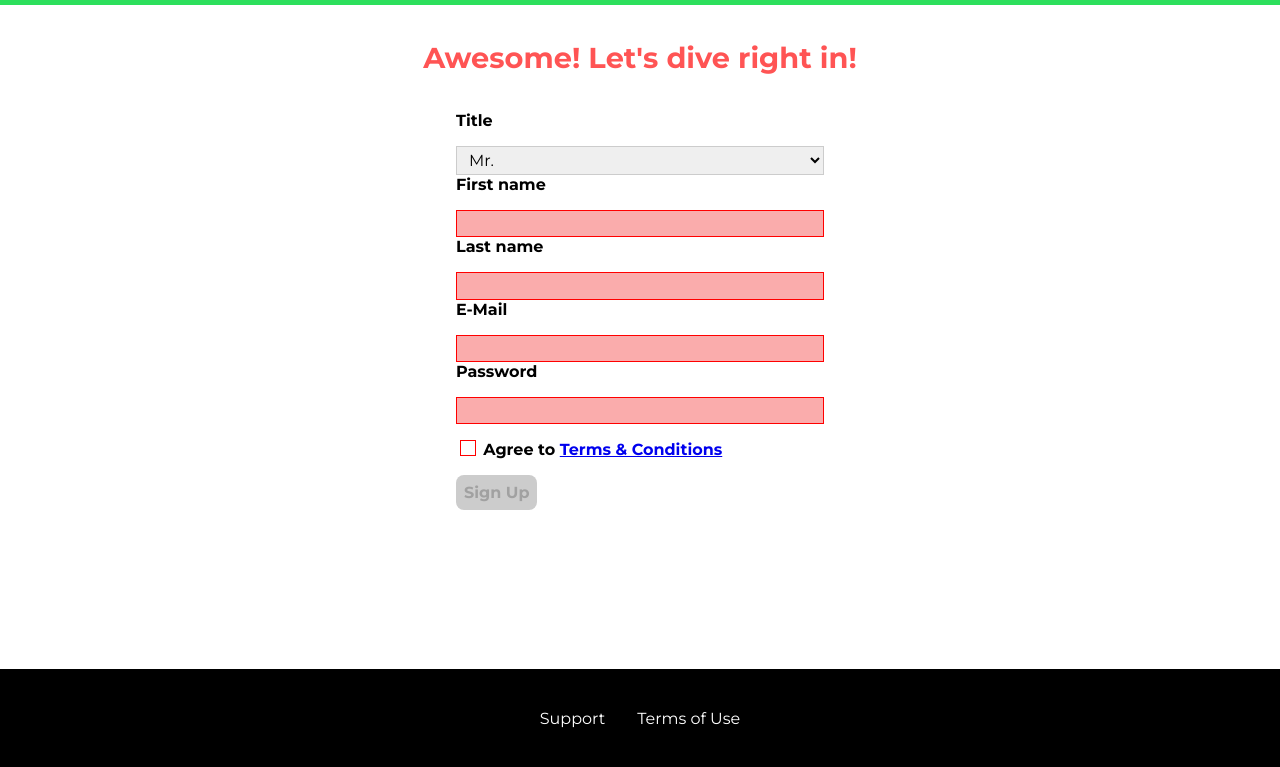
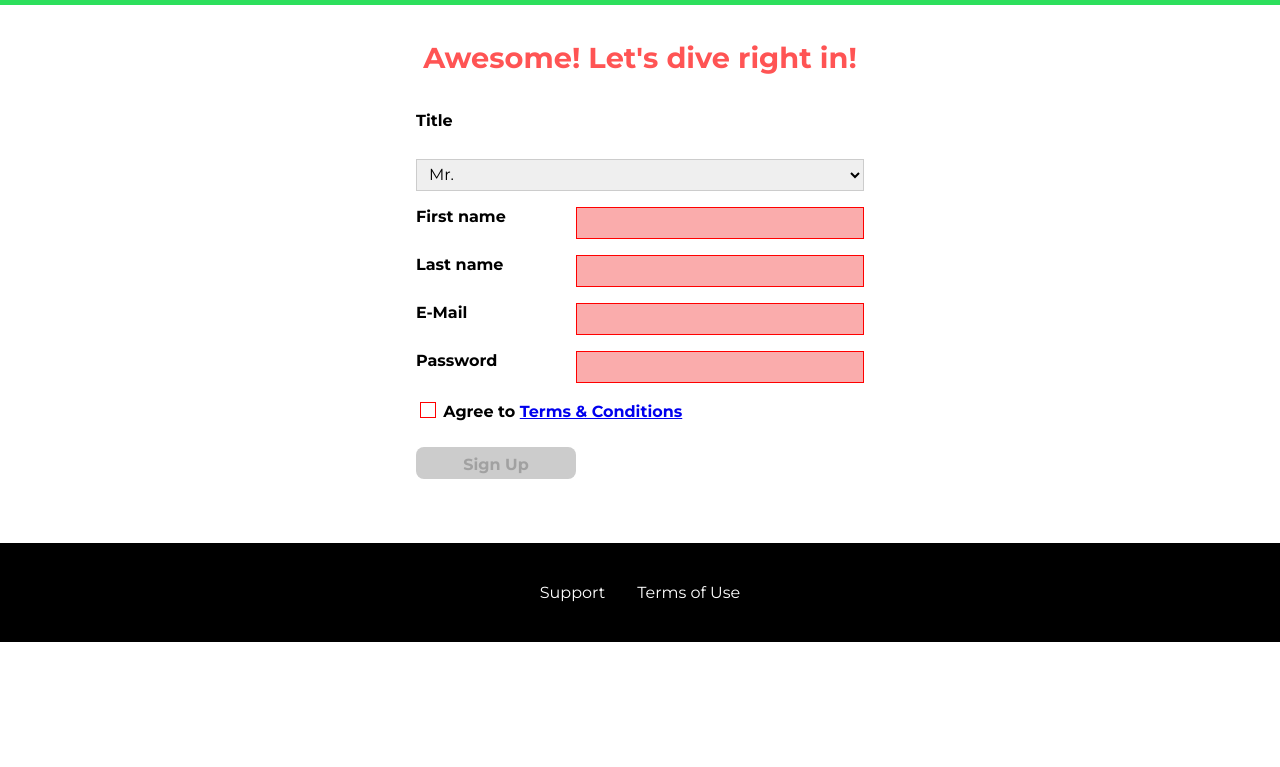
Before and after one commit to GalaxyZpj/CSS, a plain HTML site: page 2.1 diving-deeper-01-project-introducing-the-box-model-starting-code.zip/start-hosting/index.html in a window 1280 px wide. Shown: the part 51-818 px from the top of the page. Drawn offline with Linux system fonts and the light colour scheme; a web font is replaced by a local one.

Commit message:
Learning CSS [2020-03-11]

```diff
--- a/2.1 diving-deeper-01-project-introducing-the-box-model-starting-code.zip/customers/customers.css
+++ b/2.1 diving-deeper-01-project-introducing-the-box-model-starting-code.zip/customers/customers.css
@@ -16,11 +16,14 @@ main {
   width: 100%;
   max-width: 40rem;
   box-shadow: 3px 3px 5px 3px rgba(0, 0, 0, 0.3);
+  transform: skewX(20deg);
+  overflow: hidden;
 }
 
 .testimonial__image {
   width: 100%;
   vertical-align: top;
+  transform: skewX(-20deg) scale(1.4);
 }
 
 .testimonial__info {
--- a/2.1 diving-deeper-01-project-introducing-the-box-model-starting-code.zip/packages/packages.css
+++ b/2.1 diving-deeper-01-project-introducing-the-box-model-starting-code.zip/packages/packages.css
@@ -37,11 +37,13 @@ main {
     position: absolute;
     top: 0;
     right: 0;
-    margin: 1.2rem;
+    margin: 0;
     font-size: 0.8rem;
     color: white;
     background: #ff5454;
     padding: 0.5rem;
+    transform: rotateZ(45deg);
+    transform-origin: center;
 }
 
 .package__subtitle {
--- a/2.1 diving-deeper-01-project-introducing-the-box-model-starting-code.zip/shared.css
+++ b/2.1 diving-deeper-01-project-introducing-the-box-model-starting-code.zip/shared.css
@@ -7,11 +7,15 @@
 body {
     font-family: 'Montserrat', sans-serif;
     margin: 0;
+    display: grid;
+    grid-template-rows: 3.5rem auto fit-content(8rem);
+    grid-template-areas: "header"
+                         "main"
+                         "footer";
 }
 
 main {
-    min-height: calc(100vh - 3.5rem - 8rem);
-    margin-top: 3.5rem;
+    grid-area: main;
 }
 
 .backdrop {
@@ -123,6 +127,7 @@ main {
     background: black;
     padding: 2rem;
     margin-top: 3rem;
+    grid-area: footer;
 }
 
 .main-footer__links {
--- a/2.1 diving-deeper-01-project-introducing-the-box-model-starting-code.zip/start-hosting/index.html
+++ b/2.1 diving-deeper-01-project-introducing-the-box-model-starting-code.zip/start-hosting/index.html
@@ -67,10 +67,12 @@
             <input type="email" id="email" required>
             <label for="password">Password</label>
             <input type="password" id="password" required>
-            <input type="checkbox" id="agree-terms" required>
-            <label for="agree-terms">Agree to
-                <a href="#">Terms &amp; Conditions</a>
-            </label>
+            <div class="signup-form__checkbox">
+                <input type="checkbox" id="agree-terms" required>
+                <label for="agree-terms">Agree to
+                    <a href="#">Terms &amp; Conditions</a>
+                </label>
+            </div>
             <button type="submit" disabled class="button">Sign Up</button>
         </form>
     </main>
--- a/2.1 diving-deeper-01-project-introducing-the-box-model-starting-code.zip/start-hosting/start-hosting.css
+++ b/2.1 diving-deeper-01-project-introducing-the-box-model-starting-code.zip/start-hosting/start-hosting.css
@@ -11,6 +11,9 @@ main {
 
 .signup-form {
     padding: 1rem;
+    display: grid;
+    grid-auto-rows: 2rem;
+    grid-row-gap: 0.5rem;
 }
 .signup-form label {
     font-weight: bold;
@@ -20,7 +23,6 @@ main {
 .signup-form select,
 .signup-form select {
     display: block;
-    margin-top: 1rem;
     width: 100%;
 }
 
@@ -69,12 +71,21 @@ main {
 
 .signup-form button[type="submit"] {
     display: block;
-    margin-top: 1rem;
 }
 
 @media (min-width: 40rem) {
     .signup-form {
         margin: auto;
-        width: 25rem;
+        width: 30rem;
+        grid-template-columns: 10rem auto;
+        grid-row-gap: 1rem;
+    }
+
+    .signup-form__checkbox {
+        grid-column: span 2;
+    }
+
+    .signup-form select {
+        grid-column: span 2;
     }
 }
```
Also changed, not shown: CSS Notes.txt.
